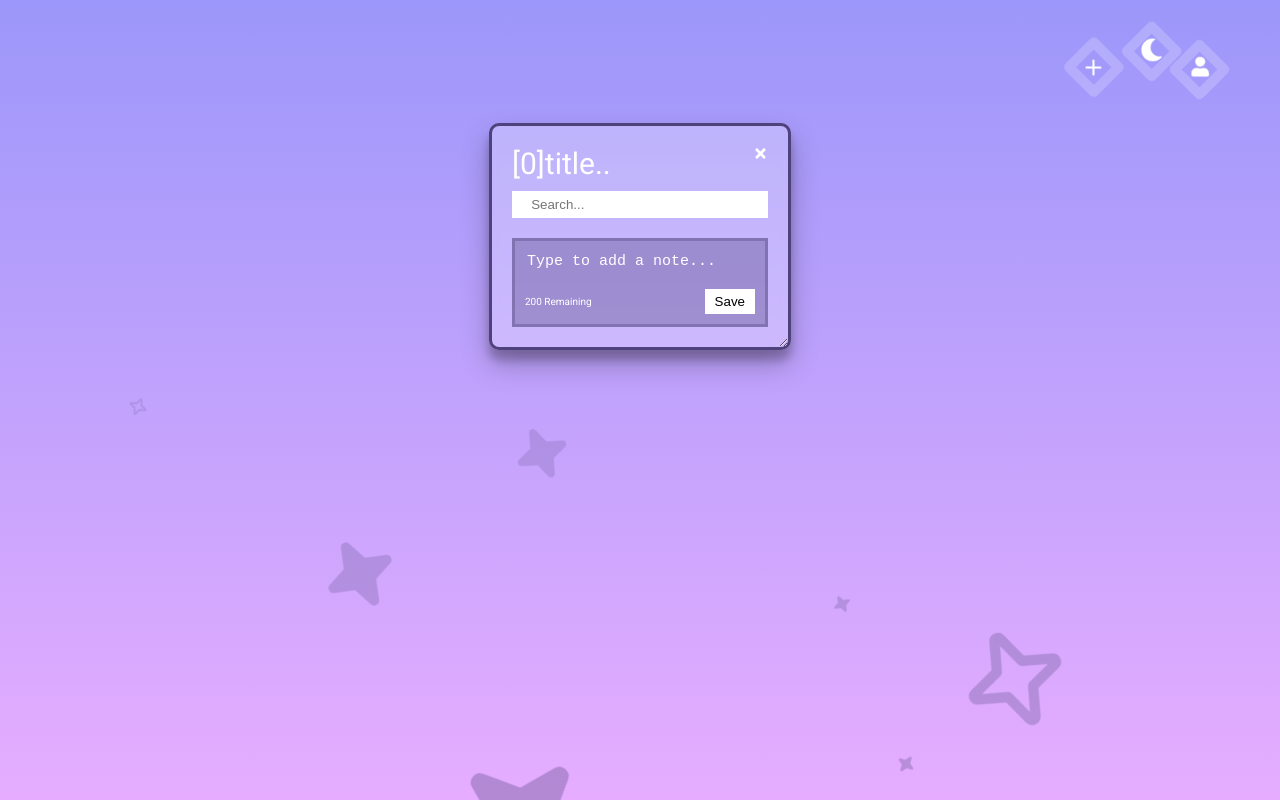
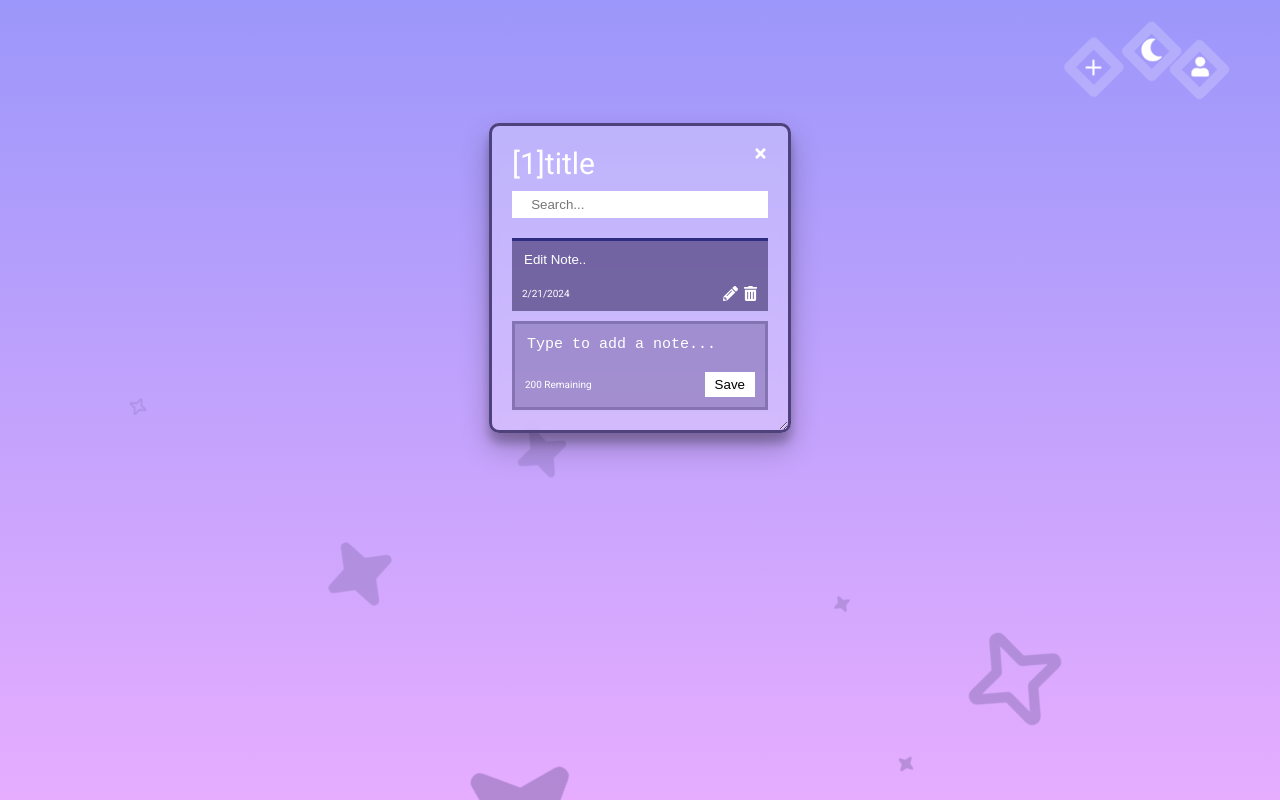
Before and after one commit to DavidVida1/React-Notes-App, a React (Vite) app in the folder React-Notes-App/: page / in a window 1280 px wide. Both pictures are taken after a click on the icon 750 px from the left and 293 px from the top of the page. Built offline with nearby package versions, Linux system fonts and the light colour scheme.

Commit message:
edit button finish

```diff
--- a/React-Notes-App/src/App.jsx
+++ b/React-Notes-App/src/App.jsx
@@ -26,12 +26,15 @@ const App = () => {
     if (savedNoteList) {
       return savedNoteList;
     }
-    return [{ id: `note-${nanoid()}`, title: "title.." }];
+    return [{ id: `note-${nanoid()}`, title: "title" }];
   });
 
   /***************Adds NoteList**************************/
   const addNoteList = () => {
-    setNotesList([...notesList, { id: `note-${nanoid()}`, title: "title" }]);
+    setNotesList([
+      ...notesList,
+      { id: `note-${nanoid()}`, title: "click here" },
+    ]);
   };
   /***************Delete NoteList************************/
   const deleteNoteList = (id) => {
--- a/React-Notes-App/src/components/Note.jsx
+++ b/React-Notes-App/src/components/Note.jsx
@@ -1,16 +1,52 @@
 import styled from "styled-components";
-import { MdDeleteOutline } from "react-icons/md";
+import { useState, useEffect, useRef } from "react";
+import { FaTrashAlt } from "react-icons/fa";
+import { FaPencilAlt } from "react-icons/fa";
 
-const Note = ({ id, text, date, handleDeleteNote }) => {
+const Note = ({ id, text, date, handleDeleteNote, setText }) => {
+  const [editEnabledNote, setEditEnabledNote] = useState(false);
+
+  const handleChange = (e) => {
+    setText(e.target.value, id);
+  };
+
+  const handleKeyDown = (e) => {
+    if (e.key === "Enter") {
+      console.log("Note modified");
+      setEditEnabledNote(false);
+    }
+  };
+
   return (
     <NoteContainer className="note">
-      <p>{text}</p>
+      {editEnabledNote ? (
+        <input
+          type="text"
+          placeholder="Edit Note.."
+          onChange={handleChange}
+          onKeyDown={handleKeyDown}
+          className="noteChanged"
+          autoFocus
+        />
+      ) : (
+        <p>{text}</p>
+      )}
+
       <div className="noteFooter">
         <small>{date}</small>
-        <MdDeleteOutline
-          className="deleteIcon"
-          onClick={() => handleDeleteNote(id)}
-        />
+        <div className="noteIcone">
+          <FaPencilAlt
+            className="editIcon"
+            onClick={() => {
+              setEditEnabledNote(true);
+            }}
+          />
+
+          <FaTrashAlt
+            className="deleteIcon"
+            onClick={() => handleDeleteNote(id)}
+          />
+        </div>
       </div>
     </NoteContainer>
   );
@@ -24,13 +60,35 @@ const NoteContainer = styled.section`
   & .noteFooter {
     font-size: 1rem;
 
-    & .deleteIcon {
+    & .deleteIcon,
+    .editIcon {
       font-size: var(--font-size1);
       cursor: pointer;
       &:hover {
-        border-radius: 100%;
         filter: drop-shadow(0 0 3px var(--color-white));
       }
     }
+
+    & .noteIcone {
+      display: flex;
+      flex-direction: row;
+      align-items: center;
+      gap: 5px;
+    }
+  }
+
+  & .noteChanged {
+    border: none;
+    resize: none;
+    color: var(--color-white);
+    background-color: transparent;
+
+    &:focus {
+      outline: none;
+    }
+
+    &::placeholder {
+      color: var(--color-white);
+    }
   }
 `;
--- a/React-Notes-App/src/components/NotesList.jsx
+++ b/React-Notes-App/src/components/NotesList.jsx
@@ -66,7 +66,17 @@ const NotesList = ({ noteId, handleDeleteNoteList, noteTitle, setTitle }) => {
       setEditEnabled(false);
     }
   };
-  /*************** Saving title*****************/
+  /*************** EditNotes*****************/
+  const setText = (newText, id) => {
+    setNotes((previousNote) => {
+      return previousNote.map((n) => {
+        if (n.id == id) {
+          n.text = newText;
+        }
+        return n;
+      });
+    });
+  };
 
   return (
     <NotesListContainer id={noteId}>
@@ -79,11 +89,11 @@ const NotesList = ({ noteId, handleDeleteNoteList, noteTitle, setTitle }) => {
       {editEnabled ? (
         <input
           type="text"
-          value={noteTitle}
           placeholder="Notepad Title"
           onChange={handleChange}
           onKeyDown={handleKeyDown}
           className="inputTitle"
+          autoFocus
         />
       ) : (
         <h1 className="title" onDoubleClick={() => setEditEnabled(true)}>
@@ -99,6 +109,7 @@ const NotesList = ({ noteId, handleDeleteNoteList, noteTitle, setTitle }) => {
             key={note.id}
             /*id={note.id} text={note.text} date={note.date}*/ {...note}
             handleDeleteNote={deleteNote}
+            setText={setText}
           />
         ))}
       <AddNote className="addNote" handleAddNote={addNote} />
```
